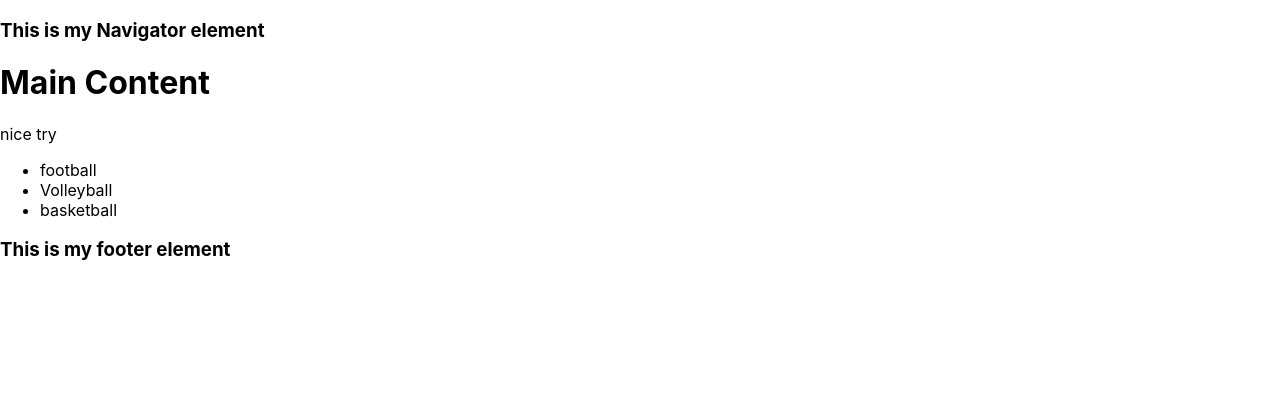
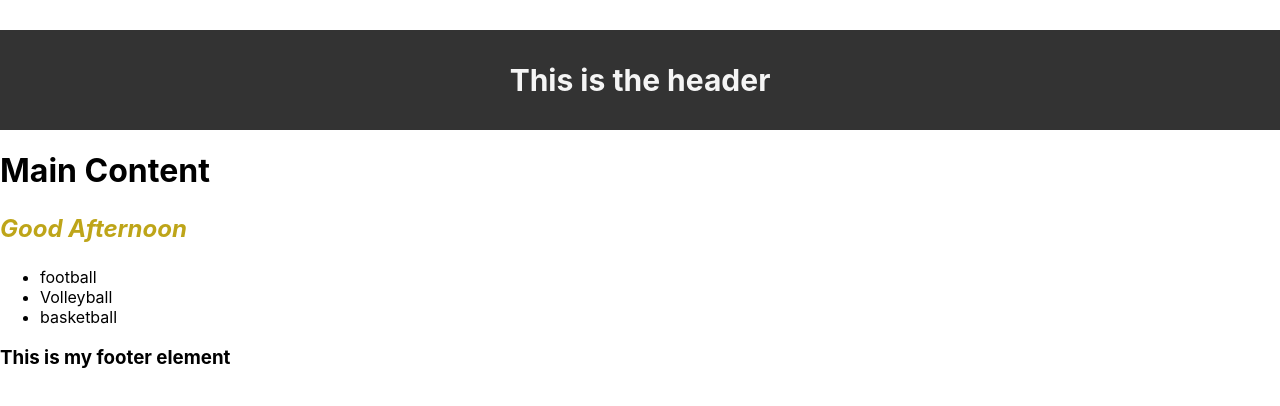
Before and after one commit to RobielFvaj/tutorial, a React (Create React App) app: page / in a window 1280 px wide. Shown: the top 406 px of the page. Built offline with nearby package versions, Linux system fonts and the light colour scheme.

Commit message:
inline style and style property

```diff
--- a/src/components/Header.js
+++ b/src/components/Header.js
@@ -3,7 +3,7 @@ import React from 'react'
 function Header (){
   return (
     <header>
-      <h3>This is my Navigator element</h3>
+      <h3 className="navbar">This is the header</h3>
     </header>
   )
 }
--- a/src/components/MainContent.js
+++ b/src/components/MainContent.js
@@ -1,10 +1,35 @@
 import React from 'react'
 
 function MainContent(){
+
+  const date = new Date()
+  const hours = date.getHours()
+  let timeOfday
+
+  const styles ={
+    fontSize:24,
+    fontWeight: 'bold',
+    textTransform: 'capitalize',
+    fontStyle: 'italic'
+  }
+  if(hours < 12) {
+    timeOfday = 'morning'
+    styles.color = 'rgb(107, 153, 47)'
+  }
+  else if(hours >= 12 && hours < 17) {
+    timeOfday = 'afternoon'
+    styles.color = 'rgb(190, 165, 25)'
+  }
+  else {
+    timeOfday = 'night'
+    styles.color = 'rgb(100, 45, 8)'
+  }
+
+
   return (
   <main>
     <h1>Main Content</h1>
-    <p>nice try</p>
+    <p style={styles}>Good {timeOfday}</p>
     <ul>
       <li>football</li>
       <li>Volleyball</li>
--- a/src/index.css
+++ b/src/index.css
@@ -11,3 +11,14 @@ code {
   font-family: source-code-pro, Menlo, Monaco, Consolas, 'Courier New',
     monospace;
 }
+.navbar {
+  height: 100px;
+  background-color: #333;
+  color: whitesmoke;
+  margin-bottom: 15px;
+  text-align: center;
+  font-size: 30px;
+  display: flex;
+  justify-content: center;
+  align-items: center;
+}
--- a/src/index.js
+++ b/src/index.js
@@ -1,7 +1,6 @@
 import React from 'react';
 import ReactDOM from 'react-dom';
 import './index.css';
-import MyInfo from './components/MainContent'
 import App from './App'
 
 
```
